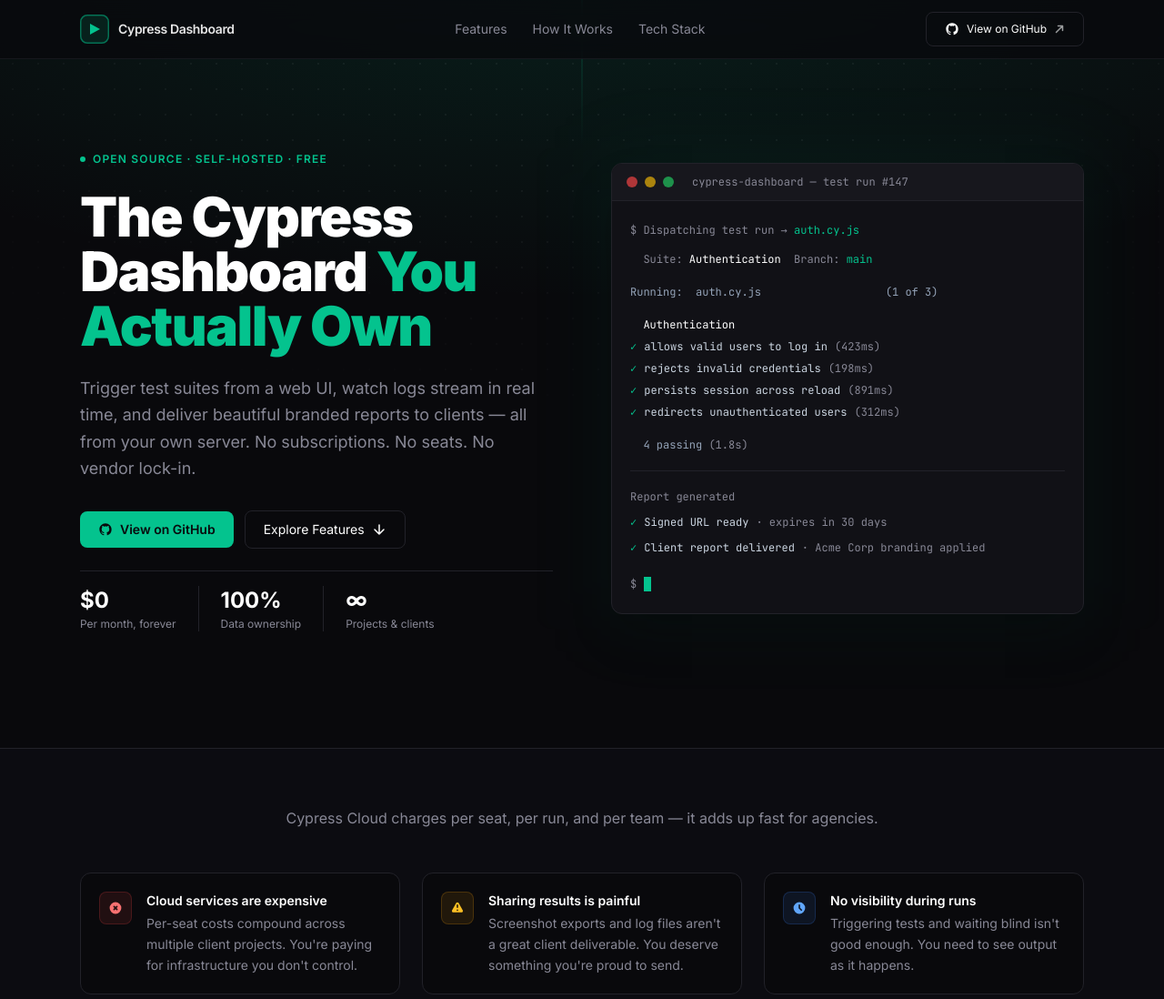
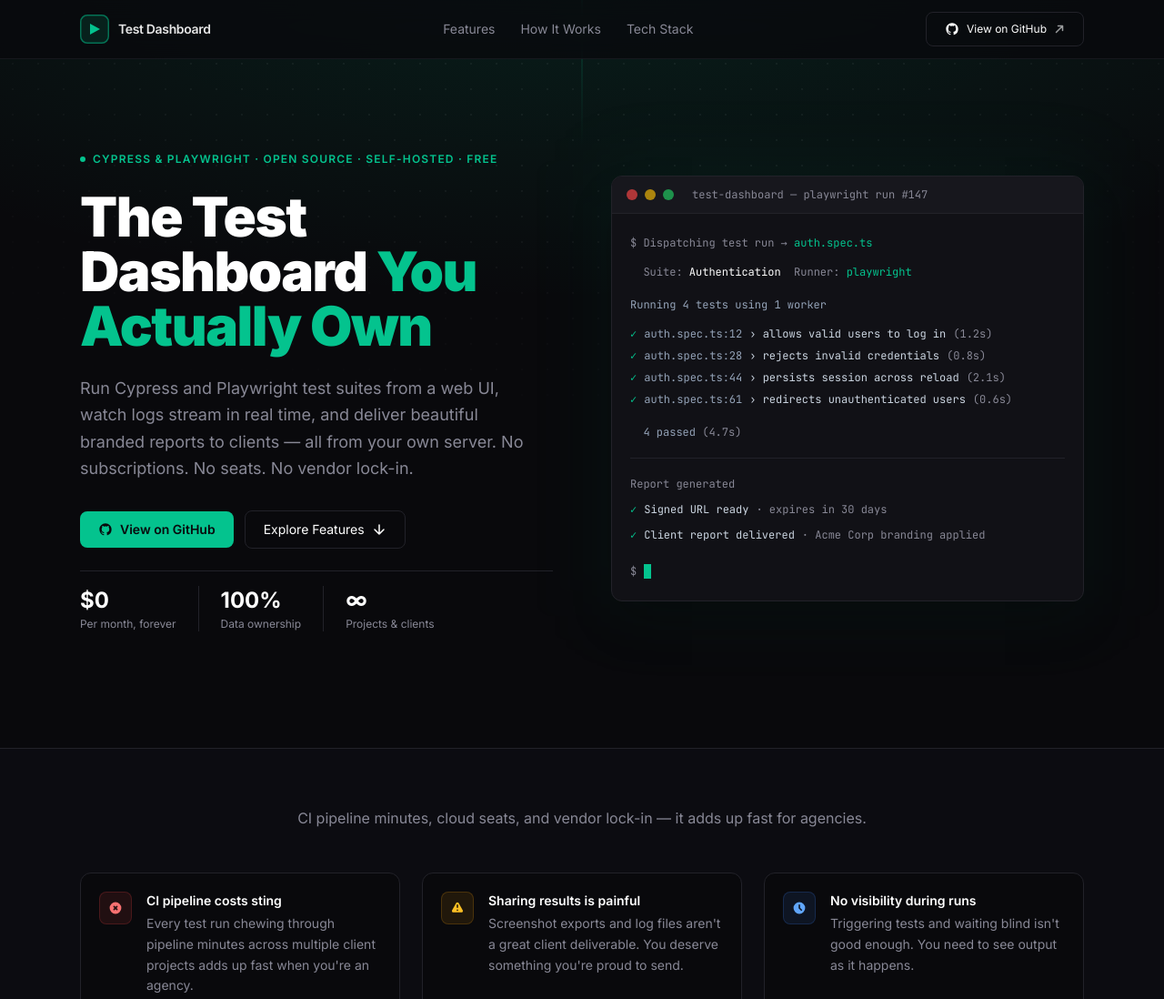
Before and after one commit to benwake1/cypress-demo-holding-page, a website: page public/index.html in a window 1280 px wide. Shown: the top 1098 px of the page at 91% size. Drawn offline with nearby package versions, Linux system fonts and the light colour scheme; files that its build step writes are made by us from their sources.

Commit message:
Added Playwright support

```diff
--- a/public/index.html
+++ b/public/index.html
@@ -3,10 +3,10 @@
 <head>
   <meta charset="UTF-8" />
   <meta name="viewport" content="width=device-width, initial-scale=1.0" />
-  <title>Cypress Dashboard — Self-Hosted Test Management</title>
-  <meta name="description" content="A self-hosted Cypress test dashboard. Trigger test suites, stream logs in real time, and deliver branded reports to clients — all from your own server. No subscriptions. No vendor lock-in." />
-  <meta property="og:title" content="Cypress Dashboard — Self-Hosted Test Management" />
-  <meta property="og:description" content="Run tests, stream logs in real time, and deliver branded reports to clients — all from your own server." />
+  <title>Cypress & Playwright Dashboard — Self-Hosted Test Management</title>
+  <meta name="description" content="A self-hosted dashboard for Cypress and Playwright. Trigger test suites, stream logs in real time, and deliver branded reports to clients — all from your own server. No subscriptions. No vendor lock-in." />
+  <meta property="og:title" content="Cypress & Playwright Dashboard — Self-Hosted Test Management" />
+  <meta property="og:description" content="Run Cypress and Playwright tests, stream logs in real time, and deliver branded reports to clients — all from your own server." />
   <meta property="og:type" content="website" />
   <link rel="preconnect" href="https://fonts.googleapis.com" />
   <link rel="preconnect" href="https://fonts.gstatic.com" crossorigin />
@@ -33,7 +33,7 @@
             </svg>
           </div>
           <span class="font-semibold text-sm text-white/90 group-hover:text-white transition-colors tracking-tight">
-            Cypress Dashboard
+            Test Dashboard
           </span>
         </a>
 
@@ -102,18 +102,18 @@
           <div>
             <span class="section-label">
               <span class="inline-block w-1.5 h-1.5 rounded-full bg-cyber-green"></span>
-              Open Source &middot; Self-Hosted &middot; Free
+              Cypress &amp; Playwright &middot; Open Source &middot; Self-Hosted &middot; Free
             </span>
           </div>
 
           <h1 class="text-4xl md:text-5xl lg:text-6xl font-black tracking-tight leading-[1.08]">
-            The Cypress Dashboard
+            The Test Dashboard
             <span class="text-cyber-green">You Actually Own</span>
           </h1>
 
           <p class="text-muted text-lg leading-relaxed max-w-lg">
-            Trigger test suites from a web UI, watch logs stream in real time, and deliver
-            beautiful branded reports to clients — all from your own server.
+            Run Cypress and Playwright test suites from a web UI, watch logs stream in real time,
+            and deliver beautiful branded reports to clients — all from your own server.
             No subscriptions. No seats. No vendor lock-in.
           </p>
 
@@ -163,36 +163,39 @@
               <span class="w-3 h-3 rounded-full bg-red-500/70"></span>
               <span class="w-3 h-3 rounded-full bg-yellow-500/70"></span>
               <span class="w-3 h-3 rounded-full bg-green-500/70"></span>
-              <span class="ml-3 text-xs text-muted font-mono">cypress-dashboard — test run #147</span>
+              <span class="ml-3 text-xs text-muted font-mono">test-dashboard — playwright run #147</span>
             </div>
 
             <!-- Terminal body -->
             <div class="p-5 font-mono text-xs leading-6 text-slate-300 overflow-hidden">
-              <div class="text-muted">$ Dispatching test run → <span class="text-cyber-green">auth.cy.js</span></div>
-              <div class="mt-2 text-muted">&nbsp;&nbsp;Suite: <span class="text-white">Authentication</span> &nbsp;Branch: <span class="text-cyber-green">main</span></div>
-              <div class="mt-3 text-slate-400">  Running:&nbsp; auth.cy.js &nbsp;&nbsp;&nbsp;&nbsp;&nbsp;&nbsp;&nbsp;&nbsp;&nbsp;&nbsp;&nbsp;&nbsp;&nbsp;&nbsp;&nbsp;&nbsp;&nbsp; (1 of 3)</div>
-              <div class="mt-3 text-white">&nbsp;&nbsp;Authentication</div>
-              <div class="flex items-baseline gap-2">
-                <span class="text-cyber-green">    ✓</span>
-                <span class="text-slate-300">allows valid users to log in</span>
-                <span class="text-muted">(423ms)</span>
+              <div class="text-muted">$ Dispatching test run → <span class="text-cyber-green">auth.spec.ts</span></div>
+              <div class="mt-2 text-muted">&nbsp;&nbsp;Suite: <span class="text-white">Authentication</span> &nbsp;Runner: <span class="text-cyber-green">playwright</span></div>
+              <div class="mt-3 text-slate-400">  Running 4 tests using 1 worker</div>
+              <div class="mt-2 flex items-baseline gap-2">
+                <span class="text-cyber-green">  ✓</span>
+                <span class="text-slate-400">auth.spec.ts:12</span>
+                <span class="text-slate-300">› allows valid users to log in</span>
+                <span class="text-muted">(1.2s)</span>
               </div>
               <div class="flex items-baseline gap-2">
-                <span class="text-cyber-green">    ✓</span>
-                <span class="text-slate-300">rejects invalid credentials</span>
-                <span class="text-muted">(198ms)</span>
+                <span class="text-cyber-green">  ✓</span>
+                <span class="text-slate-400">auth.spec.ts:28</span>
+                <span class="text-slate-300">› rejects invalid credentials</span>
+                <span class="text-muted">(0.8s)</span>
               </div>
               <div class="flex items-baseline gap-2">
-                <span class="text-cyber-green">    ✓</span>
-                <span class="text-slate-300">persists session across reload</span>
-                <span class="text-muted">(891ms)</span>
+                <span class="text-cyber-green">  ✓</span>
+                <span class="text-slate-400">auth.spec.ts:44</span>
+                <span class="text-slate-300">› persists session across reload</span>
+                <span class="text-muted">(2.1s)</span>
               </div>
               <div class="flex items-baseline gap-2">
-                <span class="text-cyber-green">    ✓</span>
-                <span class="text-slate-300">redirects unauthenticated users</span>
-                <span class="text-muted">(312ms)</span>
+                <span class="text-cyber-green">  ✓</span>
+                <span class="text-slate-400">auth.spec.ts:61</span>
+                <span class="text-slate-300">› redirects unauthenticated users</span>
+                <span class="text-muted">(0.6s)</span>
               </div>
-              <div class="mt-3 text-slate-400">&nbsp;&nbsp;4 passing <span class="text-muted">(1.8s)</span></div>
+              <div class="mt-3 text-slate-400">&nbsp;&nbsp;4 passed <span class="text-muted">(4.7s)</span></div>
               <div class="mt-4 border-t border-dark-border pt-4">
                 <div class="text-muted">  Report generated</div>
                 <div class="flex items-center gap-2 mt-1">
@@ -226,7 +229,7 @@
     <div class="max-w-6xl mx-auto px-6 py-16">
       <div class="text-center mb-12">
         <p class="text-muted text-base">
-          Cypress Cloud charges per seat, per run, and per team — it adds up fast for agencies.
+          CI pipeline minutes, cloud seats, and vendor lock-in — it adds up fast for agencies.
         </p>
       </div>
       <div class="grid md:grid-cols-3 gap-6">
@@ -236,8 +239,8 @@
             <svg class="w-4 h-4 text-red-400" viewBox="0 0 20 20" fill="currentColor"><path fill-rule="evenodd" d="M10 18a8 8 0 100-16 8 8 0 000 16zM8.707 7.293a1 1 0 00-1.414 1.414L8.586 10l-1.293 1.293a1 1 0 101.414 1.414L10 11.414l1.293 1.293a1 1 0 001.414-1.414L11.414 10l1.293-1.293a1 1 0 00-1.414-1.414L10 8.586 8.707 7.293z" clip-rule="evenodd"/></svg>
           </div>
           <div>
-            <h3 class="font-semibold text-sm text-white mb-1">Cloud services are expensive</h3>
-            <p class="text-muted text-sm leading-relaxed">Per-seat costs compound across multiple client projects. You're paying for infrastructure you don't control.</p>
+            <h3 class="font-semibold text-sm text-white mb-1">CI pipeline costs sting</h3>
+            <p class="text-muted text-sm leading-relaxed">Every test run chewing through pipeline minutes across multiple client projects adds up fast when you're an agency.</p>
           </div>
         </div>
 
@@ -278,7 +281,7 @@
           Features
         </span>
         <h2 class="section-heading mb-4">Everything you need,<br/>nothing you don't</h2>
-        <p class="section-sub">Built for agencies managing Cypress tests across multiple clients and projects.</p>
+        <p class="section-sub">Built for agencies managing Cypress and Playwright tests across multiple clients and projects.</p>
       </div>
 
       <div class="grid md:grid-cols-2 lg:grid-cols-3 gap-5">
@@ -288,8 +291,8 @@
           <div class="w-10 h-10 rounded-lg bg-cyber-green/10 border border-cyber-green/20 flex items-center justify-center mb-5 group-hover:bg-cyber-green/15 transition-colors">
             <svg class="w-5 h-5 text-cyber-green" viewBox="0 0 20 20" fill="currentColor"><path fill-rule="evenodd" d="M10 18a8 8 0 100-16 8 8 0 000 16zM9.555 7.168A1 1 0 008 8v4a1 1 0 001.555.832l3-2a1 1 0 000-1.664l-3-2z" clip-rule="evenodd"/></svg>
           </div>
-          <h3 class="font-semibold text-white mb-2">One-Click Test Runs</h3>
-          <p class="text-muted text-sm leading-relaxed">Trigger any test suite directly from the browser. No CI pipeline required — just hit run and watch it go.</p>
+          <h3 class="font-semibold text-white mb-2">Cypress &amp; Playwright Support</h3>
+          <p class="text-muted text-sm leading-relaxed">Run Cypress or Playwright test suites directly from the browser. Playwright projects are auto-discovered from your config — no CI pipeline required.</p>
         </div>
 
         <!-- Feature 2 -->
@@ -400,9 +403,9 @@
             <div class="card mt-auto">
               <div class="text-xs font-mono space-y-1">
                 <div class="text-muted">Dispatching to queue...</div>
-                <div class="flex gap-2"><span class="text-cyber-green">✓</span><span class="text-slate-300">login.cy.js</span><span class="text-muted">passing</span></div>
-                <div class="flex gap-2"><span class="text-amber-400">~</span><span class="text-slate-300">checkout.cy.js</span><span class="text-muted">running</span></div>
-                <div class="flex gap-2"><span class="text-muted">·</span><span class="text-muted">payments.cy.js</span><span class="text-muted">queued</span></div>
+                <div class="flex gap-2"><span class="text-cyber-green">✓</span><span class="text-slate-300">auth.spec.ts</span><span class="text-muted">passed</span></div>
+                <div class="flex gap-2"><span class="text-amber-400">~</span><span class="text-slate-300">checkout.spec.ts</span><span class="text-muted">running</span></div>
+                <div class="flex gap-2"><span class="text-muted">·</span><span class="text-muted">payments.spec.ts</span><span class="text-muted">queued</span></div>
               </div>
             </div>
           </div>
@@ -622,7 +625,7 @@
           <rect x="0.75" y="0.75" width="26.5" height="26.5" rx="6.25" stroke="#04C38E" stroke-opacity="0.4" stroke-width="1.5"/>
           <path d="M9.5 8.5L19.5 14L9.5 19.5V8.5Z" fill="#04C38E"/>
         </svg>
-        <span class="text-sm text-muted">Cypress Dashboard &mdash; Built with Laravel &amp; love.</span>
+        <span class="text-sm text-muted">Test Dashboard &mdash; Built with Laravel &amp; love.</span>
       </div>
 
       <div class="flex items-center gap-6 text-sm text-muted">
```
